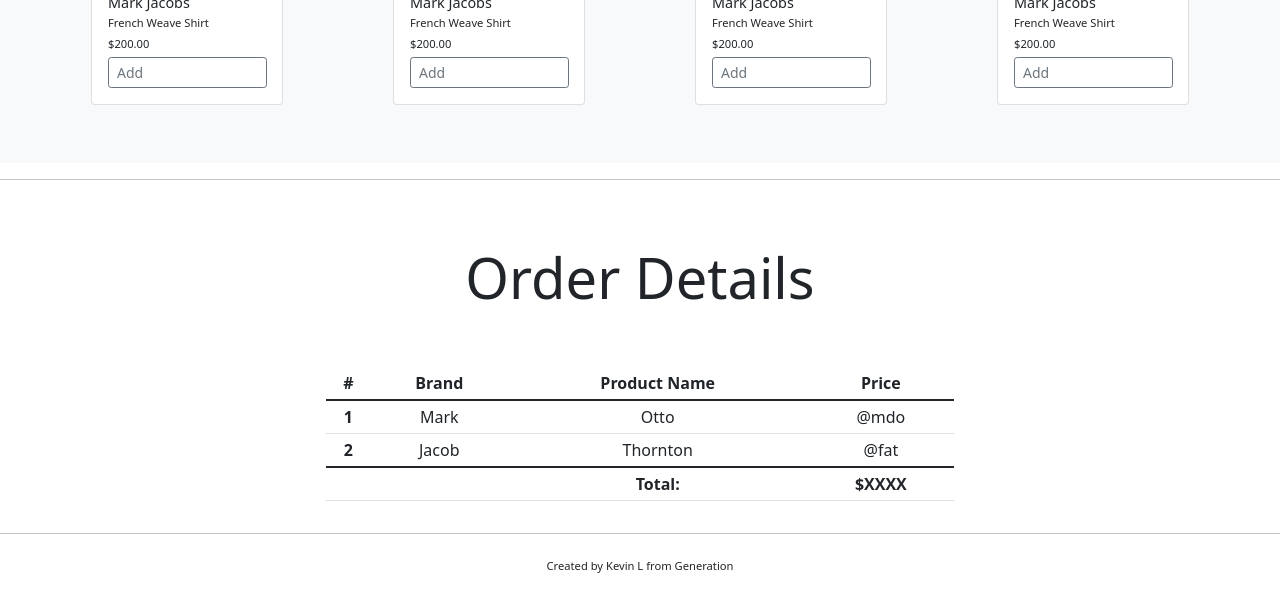
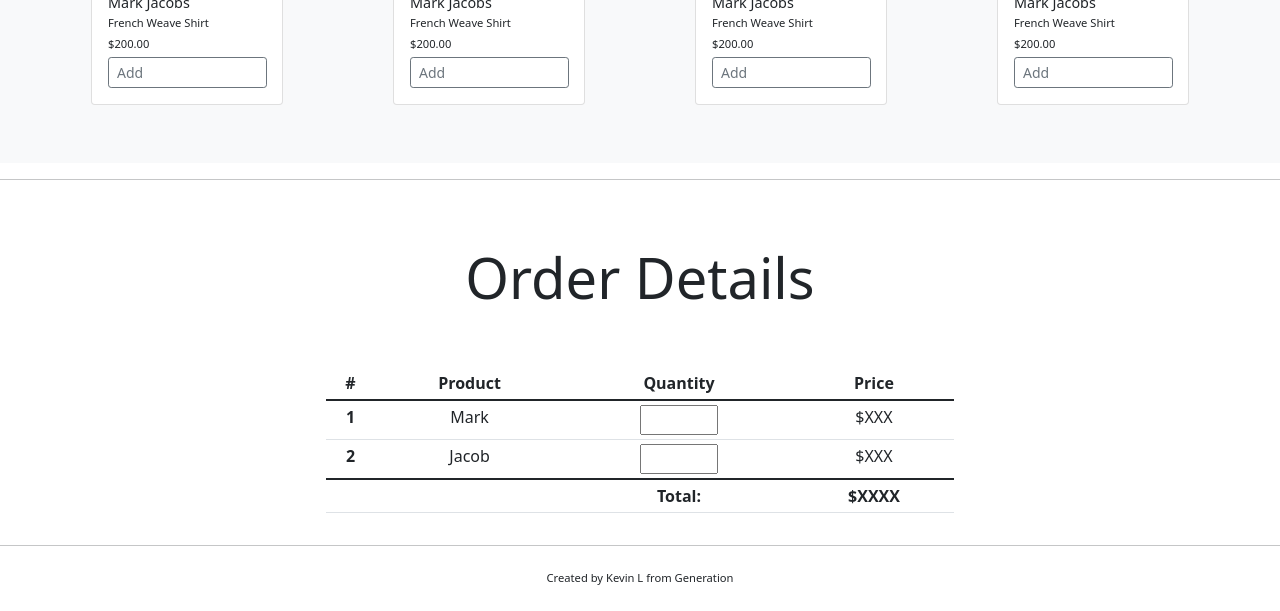
Before and after one commit to Luukev01/techAssignment, a plain HTML site: page index.html in a window 1280 px wide. Shown: the part 788-1399 px from the top of the page. Drawn offline with nearby package versions, Linux system fonts and the light colour scheme.

Commit message:
FixedInitiaHtml

```diff
--- a/index.html
+++ b/index.html
@@ -370,8 +370,8 @@
             <thead>
               <tr>
                 <th scope="col">#</th>
-                <th scope="col">Brand</th>
-                <th scope="col">Product Name</th>
+                <th scope="col">Product</th>
+                <th scope="col">Quantity</th>
                 <th scope="col">Price</th>
               </tr>
             </thead>
@@ -379,14 +379,14 @@
               <tr>
                 <th scope="row">1</th>
                 <td>Mark</td>
-                <td>Otto</td>
-                <td>@mdo</td>
+                <td> <input type="number" id="quantity" name="quantity" min="1" max="5"> </td>
+                <td>$XXX</td>
               </tr>
               <tr>
                 <th scope="row">2</th>
                 <td>Jacob</td>
-                <td>Thornton</td>
-                <td>@fat</td>
+                <td> <input type="number" id="quantity" name="quantity" min="1" max="5"> </td>
+                <td>$XXX</td>
               </tr>
             </tbody>
             <thead>
```
